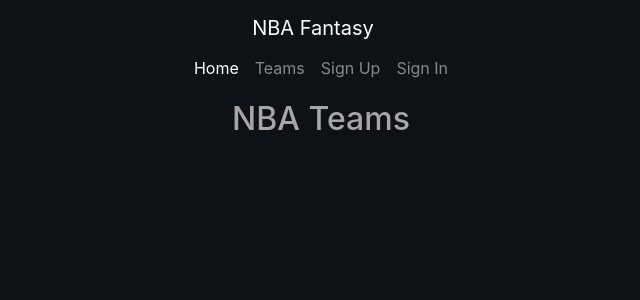
After one commit to brendenhigh/448project, a Django app: page /teams/ in a window 1280 px wide. The commit adds this page. Shown: the top 300 px of the page, without its empty margins (319-959 px from the left). Run offline with Django 3.2, Linux system fonts and the light colour scheme; data that the repository does not hold is empty; some libraries are stand-ins or nearby versions.

Commit message:
Added teams list view

```diff
--- a/448projectdir/everycheese/config/urls.py
+++ b/448projectdir/everycheese/config/urls.py
@@ -24,7 +24,12 @@
         include("everycheese.users.urls", namespace="users"),
     ),
     path("accounts/", include("allauth.urls")),
-    # Your stuff: custom urls includes go here
+    path(
+	'teams/',
+	include('everycheese.nba.urls',
+                namespace='teams',),
+    ),
+
 ] + static(settings.MEDIA_URL, document_root=settings.MEDIA_ROOT)
 
 if settings.DEBUG:
--- /dev/null
+++ b/448projectdir/everycheese/everycheese/nba/urls.py
@@ -0,0 +1,11 @@
+from django.urls import path
+from . import views
+
+app_name = "nba"
+urlpatterns = [
+	path (
+		route='',
+		view=views.TeamListView.as_view(),
+		name='team_list'
+	),
+]
--- a/448projectdir/everycheese/everycheese/nba/views.py
+++ b/448projectdir/everycheese/everycheese/nba/views.py
@@ -1,3 +1,6 @@
-from django.shortcuts import render
+from django.views.generic import ListView
 
-# Create your views here.
+from .models import Team
+
+class TeamListView(ListView):
+	model = Team
--- a/448projectdir/everycheese/everycheese/templates/base.html
+++ b/448projectdir/everycheese/everycheese/templates/base.html
@@ -41,6 +41,9 @@
             <li class="nav-item active">
               <a class="nav-link" href="{% url 'home' %}">Home <span class="sr-only">(current)</span></a>
             </li>
+	    <li class="nav-item">
+	      <a class="nav-link" href="{% url 'nba:team_list' %}">Teams</a>
+	    </li>
             {% if request.user.is_authenticated %}
               <li class="nav-item">
                 {# URL provided by django-allauth/account/urls.py #}
--- /dev/null
+++ b/448projectdir/everycheese/everycheese/templates/nba/team_list.html
@@ -0,0 +1,19 @@
+{% extends "base.html" %}
+
+{% block title %}NBA Teams{% endblock title %}
+
+{% block content %}
+
+	<h2>NBA Teams</h2>
+
+<ul>
+
+{% for team in team_list %}
+
+	<li><a href="#TODO">{{ team.name }}</a></li>
+
+{% endfor %}
+
+</ul>
+
+{% endblock content %}
```
